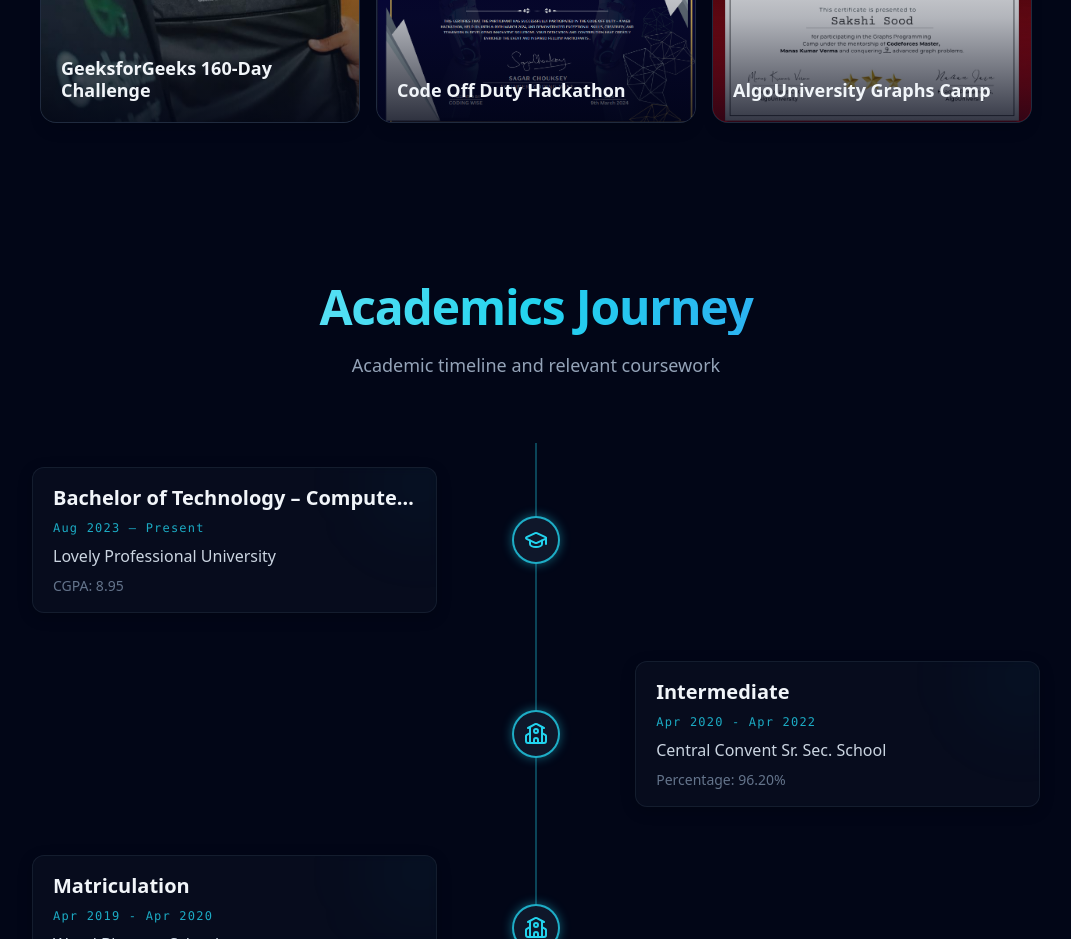
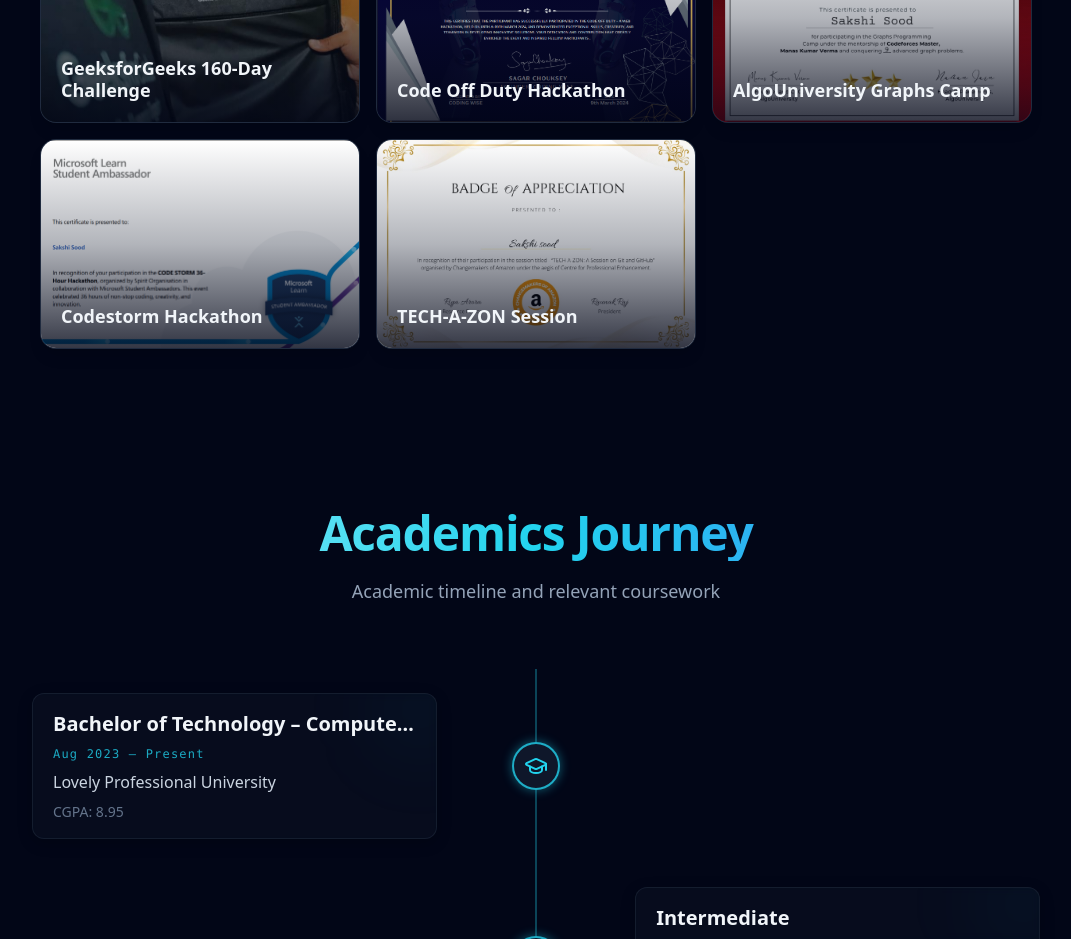
Before and after one commit to Sakshi-Sood/Sakshi-Sood-Portfolio, a React (Vite) app: page / in a window 1280 px wide. Shown: the part 7460-8399 px from the top of the page, without its empty margins (104-1175 px from the left). Built offline with nearby package versions, Linux system fonts and the light colour scheme.

Commit message:
Add TECH-A-ZON session details and update portfolio data

```diff
--- a/src/data/portfolioData.js
+++ b/src/data/portfolioData.js
@@ -1,5 +1,6 @@
 export const portfolioData = {
     name: 'Sakshi Sood',
+    initials: 'SS',
     profileImage: '/images/profilePicture.jpeg',
     title: 'Software Developer | Machine Learning Enthusiast',
     intro:
@@ -17,6 +18,34 @@
         'Data Analysis',
         'Scalable Web Systems',
     ],
+    aboutPrinciples: [
+        {
+            title: 'FOCUS',
+            text: 'Prioritizing efficiency and objective logic in every challenge.',
+            rotationClass: 'rotate-0 md:-rotate-3',
+        },
+        {
+            title: 'GROWTH',
+            text: 'Continuously improving my understanding of systems, algorithms, and engineering practices.',
+            rotationClass: 'rotate-0 md:rotate-1',
+        },
+        {
+            title: 'CRAFT',
+            text: 'Writing clean, maintainable code and building software that is reliable and scalable.',
+            rotationClass: 'rotate-0 md:-rotate-2',
+        },
+    ],
+    navigation: {
+        brandName: 'Sakshi Sood',
+        brandInitials: 'SS',
+        items: [
+            { label: 'Home', id: 'home' },
+            { label: 'About', id: 'about' },
+            { label: 'Skills', id: 'skills' },
+            { label: 'Projects', id: 'projects' },
+            { label: 'Contact', id: 'contact' },
+        ],
+    },
     socialLinks: {
         github: 'https://github.com/sakshi-sood',
         linkedin: 'https://linkedin.com/in/sakshi-sood11',
@@ -105,6 +134,7 @@
     training: [
         {
             title: 'ByteXL – Data Structures and Algorithms Training',
+            issuer: 'ByteXL',
             points: [
                 'Completed a six-week training program covering core data structures and algorithms.',
                 'Strengthened analytical and problem-solving ability by solving 300+ structured DSA problems.',
@@ -177,36 +207,97 @@
     ],
     activities: [
         {
+            badge: 'Hackathon',
+            badgeColor: '#a78bfa',
+            title: 'Infotsav Hackathon Finalist',
+            org: 'ABV-IIITM Gwalior',
+            date: 'Oct 2025',
+            image: '/extra-curricular/gwalior-hackatron.jpg',
             quote: "Finalist in Infotsav'25 Hackathon, ranked among top 50 teams out of 800+ participants.",
             name: "Infotsav Hackathon Finalist",
             designation: "Top 50 / 800+ teams • ABV-IIITM Gwalior",
             src: "/extra-curricular/gwalior-hackatron.jpg"
         },
         {
+            badge: 'Event',
+            badgeColor: '#2dd4bf',
+            title: 'Dark Code Derby',
+            org: 'Campus',
+            date: 'Apr 2024',
+            image: '/extra-curricular/DarkCodeDerby.png',
             quote: "Participated in Dark Code Derby coding event and solved competitive programming challenges",
             name: "Dark Code Derby Event",
             src: "/extra-curricular/DarkCodeDerby.png"
         },
         {
+            badge: 'Community',
+            badgeColor: '#60a5fa',
+            title: 'AWS Student Community Day',
+            org: 'Amazon Web Services',
+            date: 'Dec 2025',
+            image: '/extra-curricular/aws-student-community-day-participant.png',
             quote: "Earned an AWS badge for cloud learning and practical foundational knowledge.",
             name: "AWS Student Community Day",
             src: "/extra-curricular/aws-student-community-day-participant.png"
         },
         {
+            badge: 'Challenge',
+            badgeColor: '#34d399',
+            title: 'GFG 160-Day Challenge',
+            org: 'GeeksforGeeks',
+            date: '2024-2025',
+            image: '/extra-curricular/GFG-bag.jpeg',
             quote: "Earned a GFG bag and certificate for active participation in coding challenges for 160 days",
             name: "GeeksforGeeks 160-Day Challenge",
             src: "/extra-curricular/GFG-bag.jpeg"
         },
         {
+            badge: 'Hackathon',
+            badgeColor: '#a78bfa',
+            title: 'Code Off Duty Hackathon',
+            org: 'Campus Event',
+            date: '2024',
+            image: '/extra-curricular/Hackathon.png',
             quote: "Code Off Duty Hackathon participant, building a project in a team of 4 within 24 hours and learning to collaborate under pressure.",
             name: "Code Off Duty Hackathon",
             src: "/extra-curricular/Hackathon.png"
         }, {
+            badge: 'Course',
+            badgeColor: '#fb7185',
+            title: 'Graph Theory Programming Camp',
+            org: 'AlgoUniversity + Codeforces',
+            date: '2025',
+            image: '/extra-curricular/algouniversity.jpeg',
             quote: "Participant in the Graphs Programming Camp under the mentorship of Codeforces Master, Manas Kumar Verma.",
             name: "AlgoUniversity Graphs Camp",
             src: "/extra-curricular/algouniversity.jpeg"
+        },
+        {
+            badge: 'Hackathon',
+            badgeColor: '#a78bfa',
+            title: 'Codestorm Hackathon',
+            org: 'Spirit Organisation x MLSA',
+            date: '2024',
+            image: '/extra-curricular/codestorm-hackathon.png',
+            quote: "Participated in Code Storm — a 36-hour hackathon organized by Spirit Organisation in collaboration with Microsoft Learn Student Ambassadors. Worked under time pressure to ideate, build, and ship a project end-to-end, gaining hands-on experience in rapid prototyping and collaborative problem-solving.",
+            name: "Codestorm Hackathon",
+            src: "/extra-curricular/codestorm-hackathon.png"
+        },
+        {
+            badge: 'Session',
+            badgeColor: '#fbbf24',
+            title: 'TECH-A-ZON : A session on Git and GitHub',
+            org: 'Changemakers of Amazon',
+            date: '2024',
+            image: '/extra-curricular/tech-a-zon-session.jpeg',
+            quote: "Attended a session on Git and GitHub, gaining insights into version control and collaborative development.",
+            name: "TECH-A-ZON Session",
+            src: "/extra-curricular/tech-a-zon-session.jpeg"
         }
     ],
+    footer: {
+        text: 'Designed and coded with Care.',
+    },
     education: [
         {
             degree: 'Bachelor of Technology – Computer Science Engineering',
```
Also changed, not shown: public/extra-curricular/tech-a-zon-session.jpeg (added).
